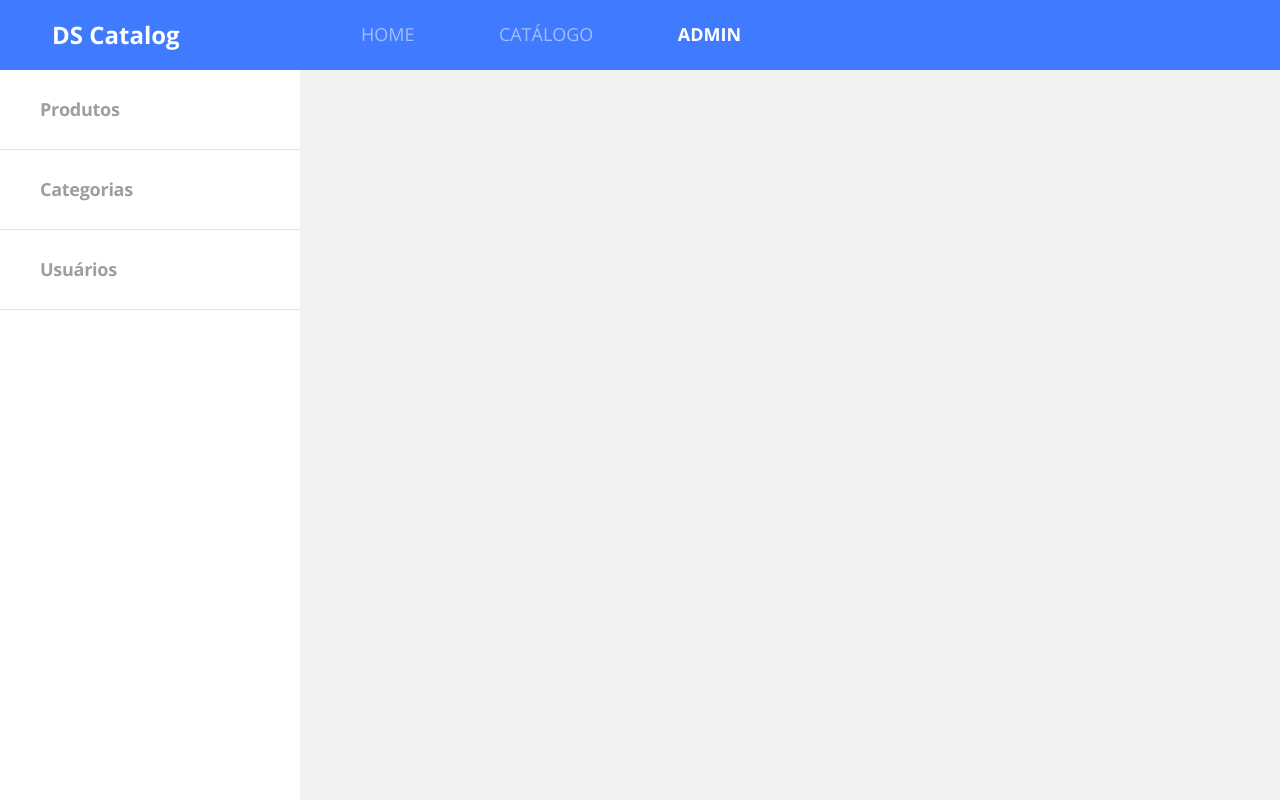
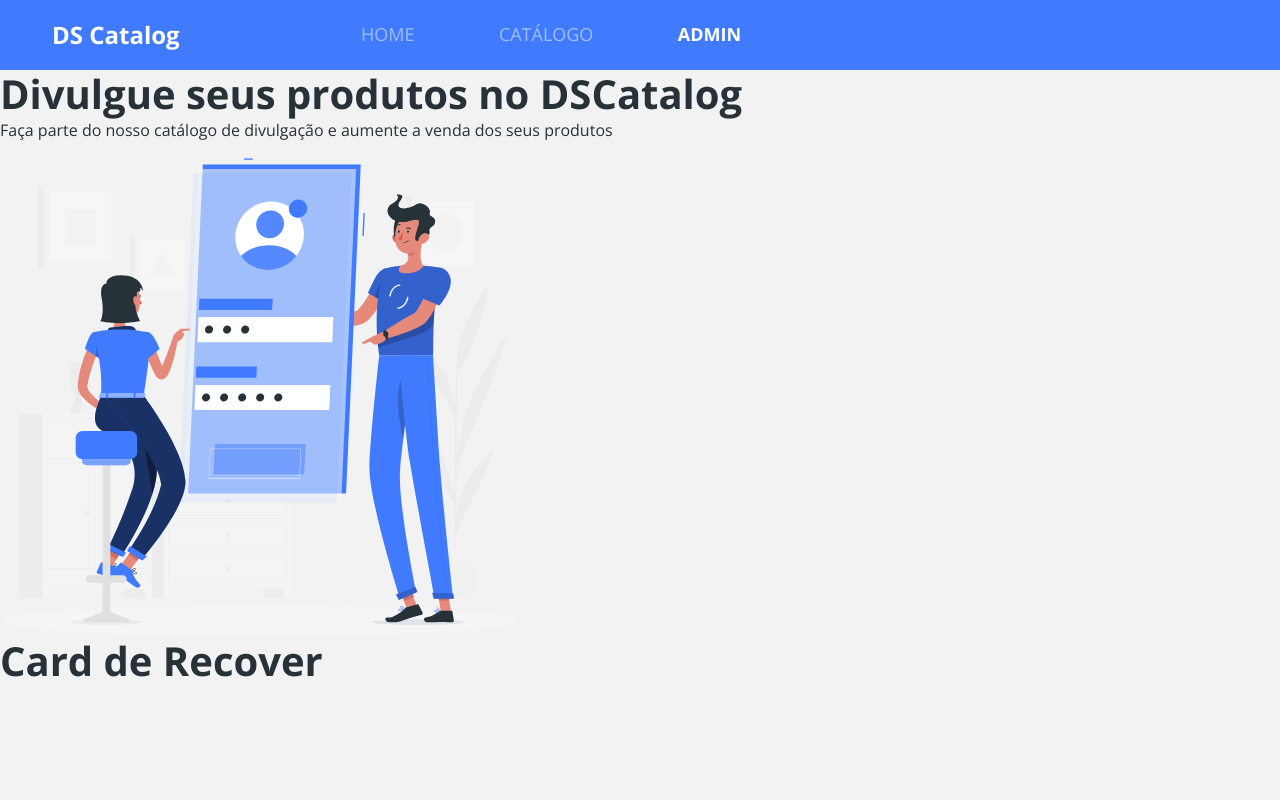
Before and after one commit to westorres9/dscatalogValidationOauth2, a React (Create React App) app in the folder frontend/: page /admin/auth/recover in a window 1280 px wide. Built offline with nearby package versions, Linux system fonts and the light colour scheme; no server answers.

Commit message:
auth routes

```diff
--- a/frontend/src/Routes.tsx
+++ b/frontend/src/Routes.tsx
@@ -1,5 +1,6 @@
 import Navbar from "Components/Navbar";
 import Admin from "pages/Admin";
+import Auth from "pages/Admin/Auth";
 import Catalog from "pages/Catalog";
 import Home from "pages/Home";
 import ProductDetails from "pages/ProductDetails";
@@ -21,6 +22,10 @@
                 <Route path="/products/:productId">
                     <ProductDetails/>
                 </Route>
+                <Redirect from="/admin/auth" to="/admin/auth/login" exact/>
+                <Route path="/admin/auth">
+                    <Auth/>
+                </Route>
                 <Redirect from="/admin" to="/admin/products" exact/>
                 <Route path="/admin">
                     <Admin/>
--- /dev/null
+++ b/frontend/src/pages/Admin/Auth/index.tsx
@@ -0,0 +1,31 @@
+import { ReactComponent as AuthImage } from 'assets/images/auth-image.svg';
+import { Route, Switch } from 'react-router-dom';
+
+
+const Auth = () => {
+    return(
+        <div className="auth-container">
+            <div className="auth-banner-container">
+                <h1>Divulgue seus produtos no DSCatalog</h1>
+                <p>Faça parte do nosso catálogo de divulgação e aumente a venda dos seus produtos</p>
+                <AuthImage/>
+            </div>
+            <div className="auth-form-container">
+                <Switch>
+                    <Route path="/admin/auth/login">
+                        <h1>Card de Login</h1>
+                    </Route>
+                    <Route path="/admin/auth/signup">
+                        <h1>Card de SignUp</h1>
+                    </Route>
+                    <Route path="/admin/auth/recover">
+                        <h1>Card de Recover</h1>
+                    </Route>
+
+                </Switch>
+            </div>
+        </div>
+    );
+}
+
+export default Auth;
```
Also changed, not shown: frontend/src/assets/images/auth-image.svg (added).
